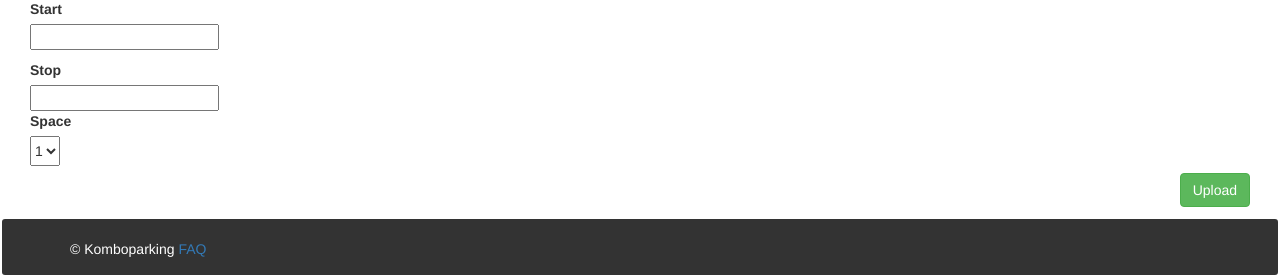
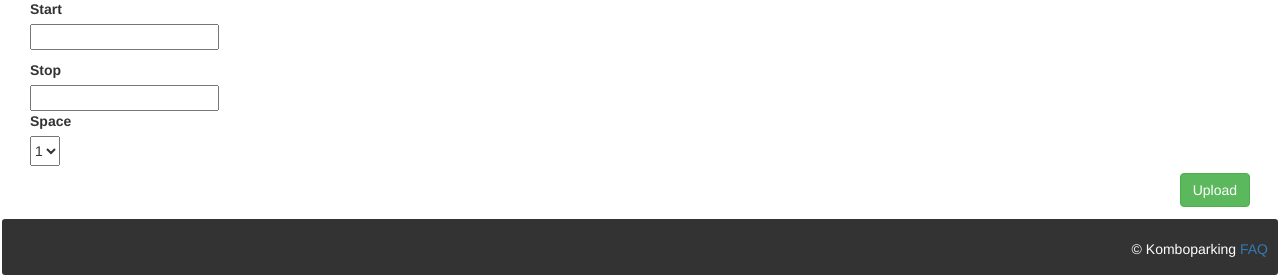
Before and after one commit to sanonzon/parkeringen, a Django app: page /calendar/ in a window 1280 px wide. Shown: the part 1138-1415 px from the top of the page. Run offline with Django 3.2, Linux system fonts and the light colour scheme; a user stored in the database is signed in; tables that the repository leaves empty hold one stand-in row (values such as "Sample post"); some libraries are stand-ins or nearby versions.

Commit message:
possible footer fix. container css class looked bad.

```diff
--- a/parkering/kombo_parking/templates/kombo_parking/mainTemplateFooter.html
+++ b/parkering/kombo_parking/templates/kombo_parking/mainTemplateFooter.html
@@ -3,7 +3,6 @@
 <meta name="viewport" content="width=device-width, initial-scale=1.0">
 
 <div id="calenderFooter">
-	<div class="container">
     <p class="text-muted">
         <p id="footerPargrah">
             © Komboparking
@@ -11,4 +10,3 @@
         </p>
     </p>
 </div>
-</div>
--- a/parkering/main/static/main/css/main/mastercss.css
+++ b/parkering/main/static/main/css/main/mastercss.css
@@ -147,6 +147,8 @@ input[type="text"]:focus, input[type="password"]:focus, input[type="email"]:focu
 
 #footerPargrah {
     margin-top: 20px;
+    margin-right: 10px;
+    text-align: right;
 }
 #calenderFooter {
     background-color: #333;
--- a/parkering/parking/settings.py
+++ b/parkering/parking/settings.py
@@ -31,7 +31,7 @@ SECRET_KEY = 'flyyu)po656qy#z9iel9ac(v&1b-u&4w7yv$#np!k_(k58vb^1'
 # SECURITY WARNING: don't run with debug turned on in production!
 DEBUG = True
 
-ALLOWED_HOSTS = ['192.168.0.100','localhost','127.0.0.1']
+ALLOWED_HOSTS = ['192.168.0.100','localhost','127.0.0.1','komboparking.pythonanywhere.com']
 
 
 # Application definition
```
Lines whose indentation alone changed are shown as unchanged.
